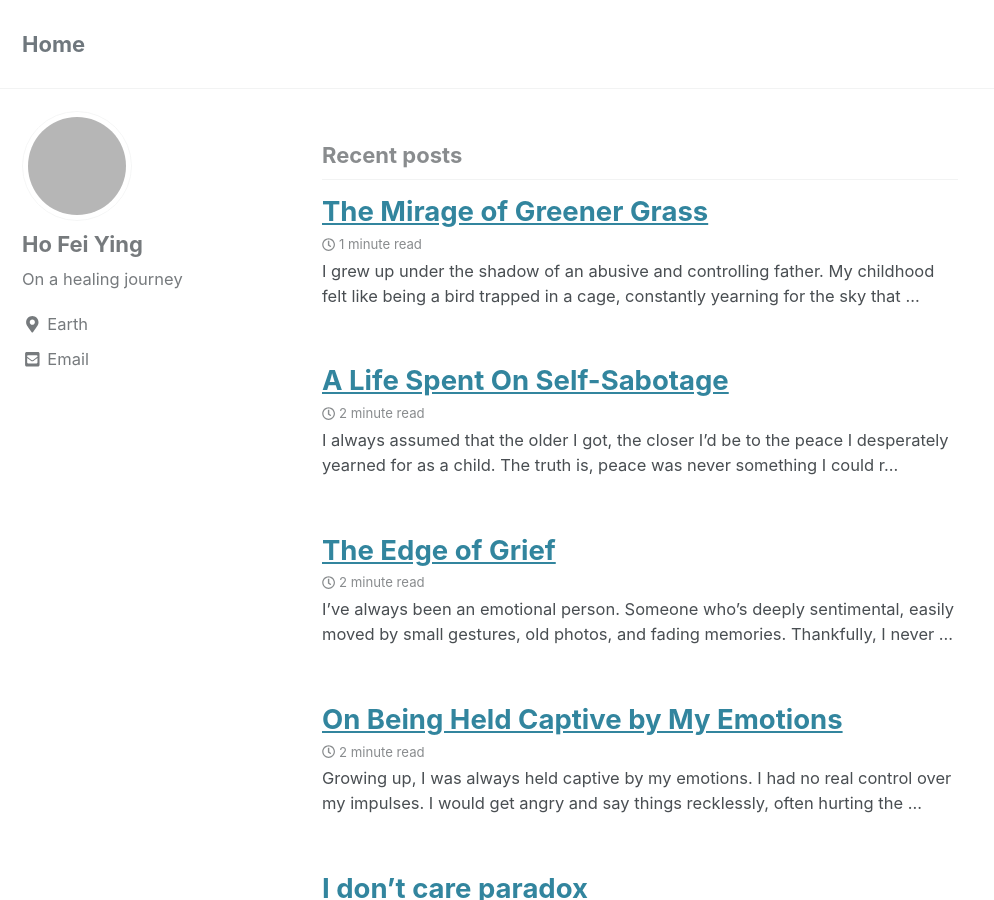
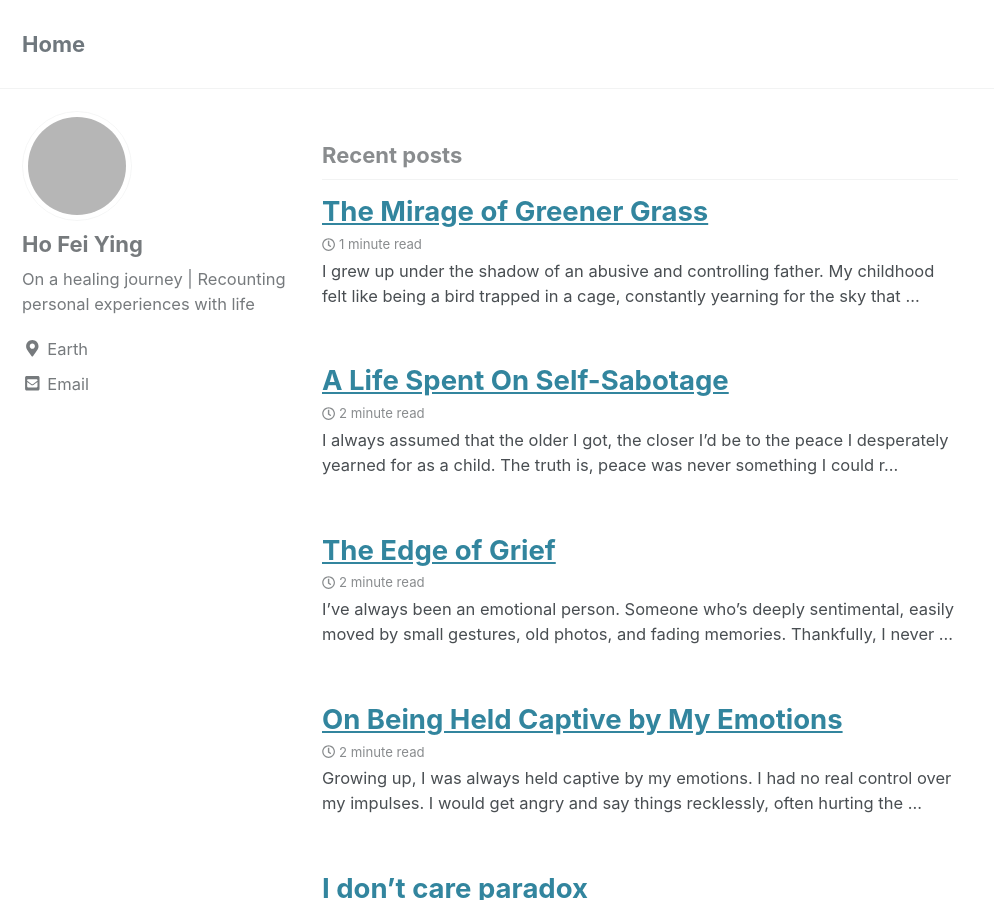
Before and after one commit to feisty171/blog, a Jekyll site: the page built from index.html, in a window 1280 px wide and 900 px high. Shown: the whole window, without its empty margins (0-994 px from the left). Built offline with Jekyll 4.4.1, drawn with Linux system fonts in a browser that asks for light colours; cached includes are drawn as plain includes; nearby versions of some CDN libraries; the list of posts is cut into pages by our own code; grey boxes are pictures that could not be loaded.

Commit message:
Update _config.yml

```diff
--- a/_config.yml
+++ b/_config.yml
@@ -107,7 +107,7 @@ analytics:
 author:
   name             : "Ho Fei Ying"
   avatar           : "https://avatars.githubusercontent.com/u/203210490?s=400&u=2090ad4e0ee317434da4ddb27551c7709449116b&v=4" # path of avatar image, e.g. "/assets/images/bio-photo.jpg"
-  bio              : "On a healing journey"
+  bio              : "On a healing journey | Recounting personal experiences with life"
   location         : "Earth"
   email            : "feistyho17@gmail.com"
 
```
